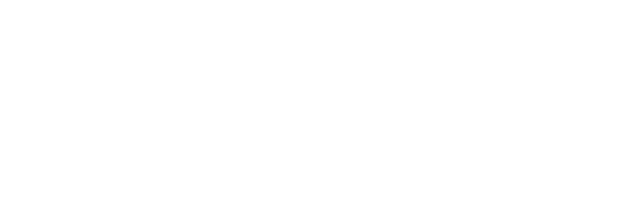
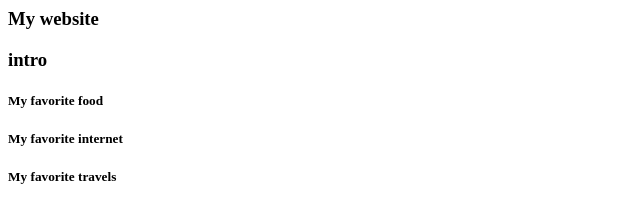
Before and after one commit to JJCoding8/website-design-, a plain HTML site: page index.html in a window 1280 px wide. Shown: the whole page, without its empty margins (0-640 px from the left). Drawn offline with Linux system fonts and the light colour scheme.

Commit message:
Update index.html

```diff
--- a/index.html
+++ b/index.html
@@ -1 +1,5 @@
-<div>
+<h3>My website<h3>
+  <div>intro</div>
+<h5>My favorite food<h5>
+<h5>My favorite internet<h5>
+<h5>My favorite travels<h5>
```
